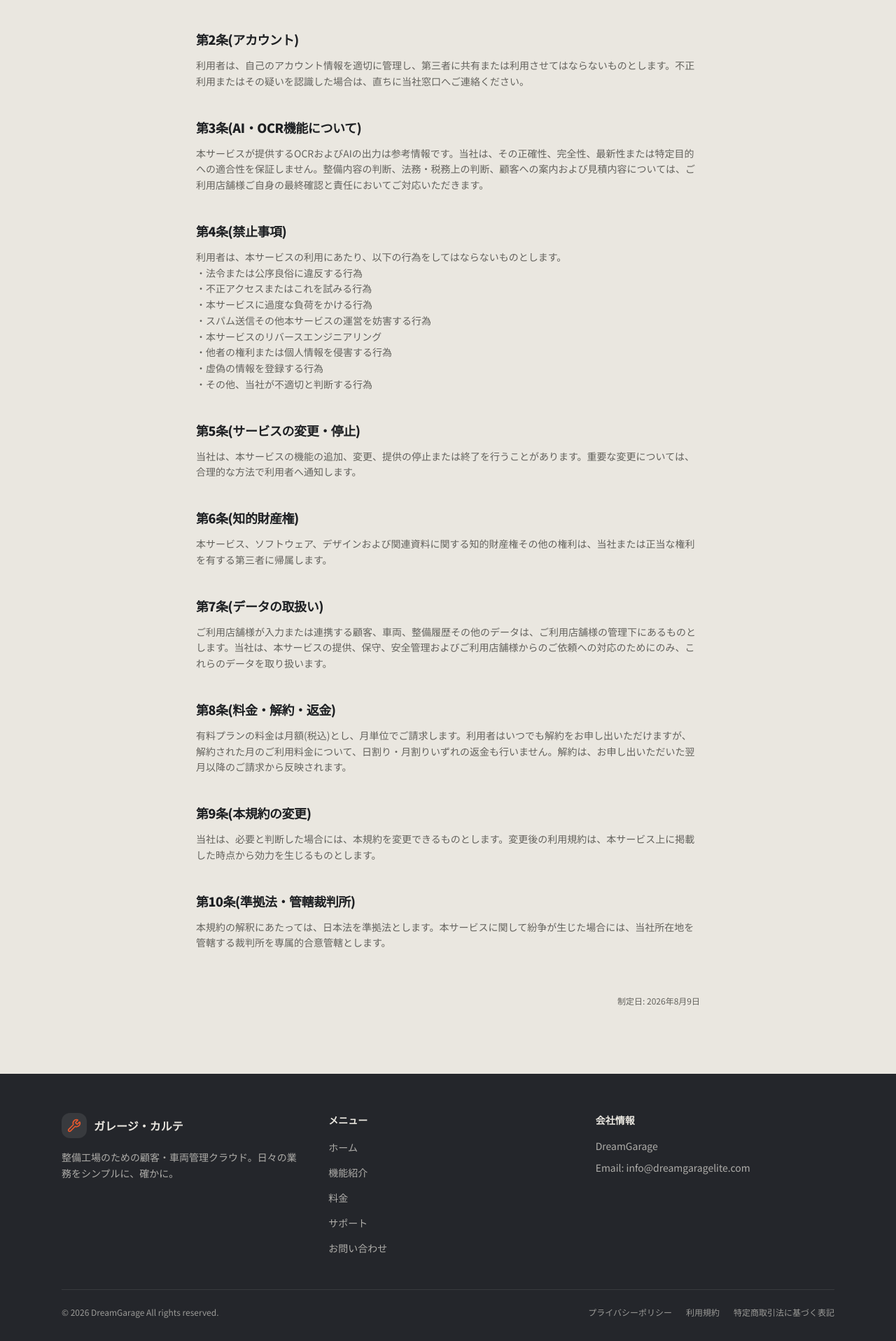
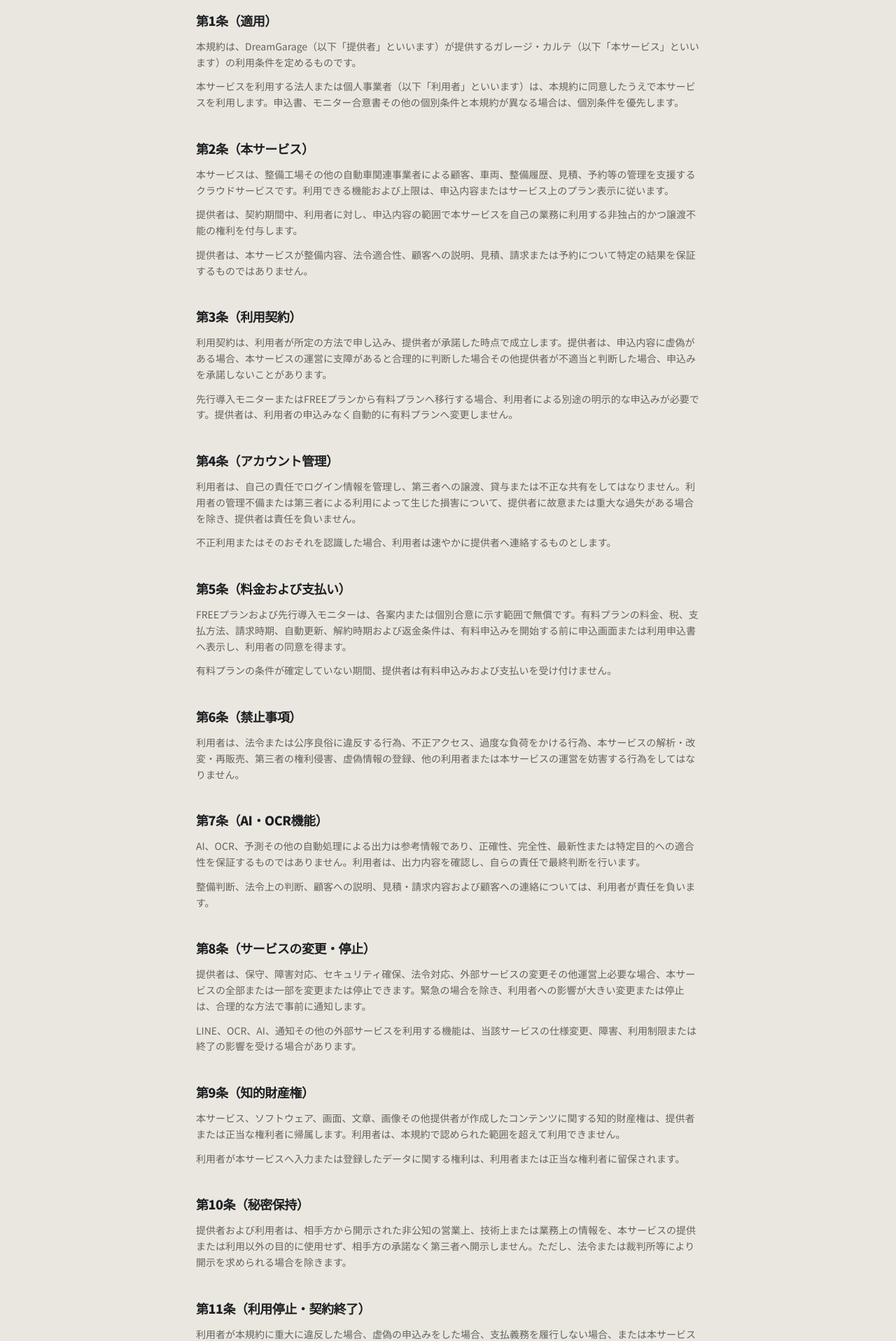
Before and after one commit to KeAzz0701/DreamGarageLite, a Next.js app in the folder marketing/: page /terms in a window 1280 px wide. Shown: the part 568-2485 px from the top of the page at 70% size. Built offline with nearby package versions, Linux system fonts and the light colour scheme.

Commit message:
fix: align public terms with current service scope

```diff
--- a/marketing/app/terms/page.tsx
+++ b/marketing/app/terms/page.tsx
@@ -1,52 +1,120 @@
 import type { Metadata } from 'next'
+import Link from 'next/link'
 import { PageHero } from '@/components/page-hero'
 import { siteConfig } from '@/lib/site'
 
 export const metadata: Metadata = {
   title: '利用規約',
-  description: `${siteConfig.productName}のご利用にあたっての規約`,
+  description: `${siteConfig.productName}の利用条件を定める利用規約です。`,
 }
 
 const sections = [
   {
-    title: '第1条(サービス内容)',
-    body: `${siteConfig.productName}(以下「本サービス」といいます)は、整備事業者向けに顧客管理、車両管理、整備履歴、見積、予約管理、LINE連携、OCRおよびAI機能等を提供するクラウドサービスです。`,
+    title: '第1条（適用）',
+    paragraphs: [
+      `本規約は、${siteConfig.companyName}（以下「提供者」といいます）が提供する${siteConfig.productName}（以下「本サービス」といいます）の利用条件を定めるものです。`,
+      '本サービスを利用する法人または個人事業者（以下「利用者」といいます）は、本規約に同意したうえで本サービスを利用します。申込書、モニター合意書その他の個別条件と本規約が異なる場合は、個別条件を優先します。',
+    ],
   },
   {
-    title: '第2条(アカウント)',
-    body: '利用者は、自己のアカウント情報を適切に管理し、第三者に共有または利用させてはならないものとします。不正利用またはその疑いを認識した場合は、直ちに当社窓口へご連絡ください。',
+    title: '第2条（本サービス）',
+    paragraphs: [
+      '本サービスは、整備工場その他の自動車関連事業者による顧客、車両、整備履歴、見積、予約等の管理を支援するクラウドサービスです。利用できる機能および上限は、申込内容またはサービス上のプラン表示に従います。',
+      '提供者は、契約期間中、利用者に対し、申込内容の範囲で本サービスを自己の業務に利用する非独占的かつ譲渡不能の権利を付与します。',
+      '提供者は、本サービスが整備内容、法令適合性、顧客への説明、見積、請求または予約について特定の結果を保証するものではありません。',
+    ],
   },
   {
-    title: '第3条(AI・OCR機能について)',
-    body: '本サービスが提供するOCRおよびAIの出力は参考情報です。当社は、その正確性、完全性、最新性または特定目的への適合性を保証しません。整備内容の判断、法務・税務上の判断、顧客への案内および見積内容については、ご利用店舗様ご自身の最終確認と責任においてご対応いただきます。',
+    title: '第3条（利用契約）',
+    paragraphs: [
+      '利用契約は、利用者が所定の方法で申し込み、提供者が承諾した時点で成立します。提供者は、申込内容に虚偽がある場合、本サービスの運営に支障があると合理的に判断した場合その他提供者が不適当と判断した場合、申込みを承諾しないことがあります。',
+      '先行導入モニターまたはFREEプランから有料プランへ移行する場合、利用者による別途の明示的な申込みが必要です。提供者は、利用者の申込みなく自動的に有料プランへ変更しません。',
+    ],
   },
   {
-    title: '第4条(禁止事項)',
-    body: '利用者は、本サービスの利用にあたり、以下の行為をしてはならないものとします。\n・法令または公序良俗に違反する行為\n・不正アクセスまたはこれを試みる行為\n・本サービスに過度な負荷をかける行為\n・スパム送信その他本サービスの運営を妨害する行為\n・本サービスのリバースエンジニアリング\n・他者の権利または個人情報を侵害する行為\n・虚偽の情報を登録する行為\n・その他、当社が不適切と判断する行為',
+    title: '第4条（アカウント管理）',
+    paragraphs: [
+      '利用者は、自己の責任でログイン情報を管理し、第三者への譲渡、貸与または不正な共有をしてはなりません。利用者の管理不備または第三者による利用によって生じた損害について、提供者に故意または重大な過失がある場合を除き、提供者は責任を負いません。',
+      '不正利用またはそのおそれを認識した場合、利用者は速やかに提供者へ連絡するものとします。',
+    ],
   },
   {
-    title: '第5条(サービスの変更・停止)',
-    body: '当社は、本サービスの機能の追加、変更、提供の停止または終了を行うことがあります。重要な変更については、合理的な方法で利用者へ通知します。',
+    title: '第5条（料金および支払い）',
+    paragraphs: [
+      'FREEプランおよび先行導入モニターは、各案内または個別合意に示す範囲で無償です。有料プランの料金、税、支払方法、請求時期、自動更新、解約時期および返金条件は、有料申込みを開始する前に申込画面または利用申込書へ表示し、利用者の同意を得ます。',
+      '有料プランの条件が確定していない期間、提供者は有料申込みおよび支払いを受け付けません。',
+    ],
   },
   {
-    title: '第6条(知的財産権)',
-    body: '本サービス、ソフトウェア、デザインおよび関連資料に関する知的財産権その他の権利は、当社または正当な権利を有する第三者に帰属します。',
+    title: '第6条（禁止事項）',
+    paragraphs: [
+      '利用者は、法令または公序良俗に違反する行為、不正アクセス、過度な負荷をかける行為、本サービスの解析・改変・再販売、第三者の権利侵害、虚偽情報の登録、他の利用者または本サービスの運営を妨害する行為をしてはなりません。',
+    ],
   },
   {
-    title: '第7条(データの取扱い)',
-    body: 'ご利用店舗様が入力または連携する顧客、車両、整備履歴その他のデータは、ご利用店舗様の管理下にあるものとします。当社は、本サービスの提供、保守、安全管理およびご利用店舗様からのご依頼への対応のためにのみ、これらのデータを取り扱います。',
+    title: '第7条（AI・OCR機能）',
+    paragraphs: [
+      'AI、OCR、予測その他の自動処理による出力は参考情報であり、正確性、完全性、最新性または特定目的への適合性を保証するものではありません。利用者は、出力内容を確認し、自らの責任で最終判断を行います。',
+      '整備判断、法令上の判断、顧客への説明、見積・請求内容および顧客への連絡については、利用者が責任を負います。',
+    ],
   },
   {
-    title: '第8条(料金・解約・返金)',
-    body: '有料プランの料金は月額(税込)とし、月単位でご請求します。利用者はいつでも解約をお申し出いただけますが、解約された月のご利用料金について、日割り・月割りいずれの返金も行いません。解約は、お申し出いただいた翌月以降のご請求から反映されます。',
+    title: '第8条（サービスの変更・停止）',
+    paragraphs: [
+      '提供者は、保守、障害対応、セキュリティ確保、法令対応、外部サービスの変更その他運営上必要な場合、本サービスの全部または一部を変更または停止できます。緊急の場合を除き、利用者への影響が大きい変更または停止は、合理的な方法で事前に通知します。',
+      'LINE、OCR、AI、通知その他の外部サービスを利用する機能は、当該サービスの仕様変更、障害、利用制限または終了の影響を受ける場合があります。',
+    ],
   },
   {
-    title: '第9条(本規約の変更)',
-    body: '当社は、必要と判断した場合には、本規約を変更できるものとします。変更後の利用規約は、本サービス上に掲載した時点から効力を生じるものとします。',
+    title: '第9条（知的財産権）',
+    paragraphs: [
+      '本サービス、ソフトウェア、画面、文章、画像その他提供者が作成したコンテンツに関する知的財産権は、提供者または正当な権利者に帰属します。利用者は、本規約で認められた範囲を超えて利用できません。',
+      '利用者が本サービスへ入力または登録したデータに関する権利は、利用者または正当な権利者に留保されます。',
+    ],
   },
   {
-    title: '第10条(準拠法・管轄裁判所)',
-    body: '本規約の解釈にあたっては、日本法を準拠法とします。本サービスに関して紛争が生じた場合には、当社所在地を管轄する裁判所を専属的合意管轄とします。',
+    title: '第10条（秘密保持）',
+    paragraphs: [
+      '提供者および利用者は、相手方から開示された非公知の営業上、技術上または業務上の情報を、本サービスの提供または利用以外の目的に使用せず、相手方の承諾なく第三者へ開示しません。ただし、法令または裁判所等により開示を求められる場合を除きます。',
+    ],
+  },
+  {
+    title: '第11条（利用停止・契約終了）',
+    paragraphs: [
+      '利用者が本規約に重大に違反した場合、虚偽の申込みをした場合、支払義務を履行しない場合、または本サービスの運営に重大な支障を与えた場合、提供者は相当期間を定めて是正を求めたうえで利用を停止し、または契約を終了できます。ただし、緊急性が高い場合は直ちに停止できます。',
+      '契約終了後の利用可能期間およびデータの取扱いは、申込時に提示する個別条件およびプライバシーポリシーに従います。',
+    ],
+  },
+  {
+    title: '第12条（保証の否認および責任）',
+    paragraphs: [
+      '提供者は、本サービスに中断またはエラーがないこと、すべての端末または外部サービスで利用できること、利用者の売上向上その他特定の成果が得られることを保証しません。',
+      '提供者の責任は、提供者の故意または重大な過失による場合を除き、利用者に現実に生じた通常かつ直接の損害に限られます。有料プランにおける賠償上限は、有料申込条件で確定し表示します。法令上制限できない責任には、この制限を適用しません。',
+    ],
+  },
+  {
+    title: '第13条（反社会的勢力の排除）',
+    paragraphs: [
+      '提供者および利用者は、自らならびにその役員および実質的支配者が反社会的勢力に該当せず、反社会的勢力を利用しないことを表明します。この表明に反することが判明した場合、相手方は催告なく利用契約を終了できます。',
+    ],
+  },
+  {
+    title: '第14条（規約の変更）',
+    paragraphs: [
+      '提供者は、法令の変更、本サービス内容の変更その他合理的な必要がある場合、本規約を変更できます。利用者に重大な不利益を与える変更は、効力発生日と変更内容を合理的な予告期間を設けて通知します。変更後の規約は、掲載した効力発生日から適用します。',
+    ],
+  },
+  {
+    title: '第15条（連絡・問い合わせ）',
+    paragraphs: [
+      '本サービスに関する連絡または問い合わせは、お問い合わせフォームから受け付けます。提供者から利用者への通知は、本サービス上の表示、登録メールアドレスへの送信その他合理的な方法で行います。',
+    ],
+  },
+  {
+    title: '第16条（協議・準拠法・合意管轄）',
+    paragraphs: [
+      '本規約に定めのない事項または解釈上の疑義については、提供者と利用者が誠実に協議します。本規約は日本法に準拠し、本サービスに関する紛争については、利用申込書または個別契約で定める日本国内の裁判所を第一審の専属的合意管轄裁判所とします。',
+    ],
   },
 ]
 
@@ -56,23 +124,38 @@ export default function TermsPage() {
       <PageHero
         eyebrow="TERMS"
         title="利用規約"
-        description={`${siteConfig.productName}のご利用にあたっての規約です。あらかじめご了承のうえご利用ください。`}
+        description={`${siteConfig.productName}をご利用いただく際の条件です。`}
       />
 
       <section className="bg-background py-16 md:py-24">
         <div className="mx-auto max-w-3xl px-4 md:px-6">
-          <div className="flex flex-col gap-10">
-            {sections.map((s) => (
-              <div key={s.title}>
-                <h2 className="text-lg font-black tracking-tight">{s.title}</h2>
-                <p className="mt-3 whitespace-pre-line text-sm leading-relaxed text-muted-foreground">
-                  {s.body}
-                </p>
-              </div>
+          <div className="rounded-xl border border-border bg-muted/40 p-5 text-sm leading-relaxed text-muted-foreground">
+            本規約は先行導入モニターおよびFREEプランに対応した公開前版です。有料プランは、料金・支払・解約条件を確定して申込画面へ表示するまで受け付けません。
+          </div>
+
+          <div className="mt-10 flex flex-col gap-10">
+            {sections.map((section) => (
+              <section key={section.title}>
+                <h2 className="text-lg font-black tracking-tight">{section.title}</h2>
+                <div className="mt-3 space-y-3 text-sm leading-relaxed text-muted-foreground">
+                  {section.paragraphs.map((paragraph) => (
+                    <p key={paragraph}>{paragraph}</p>
+                  ))}
+                </div>
+              </section>
             ))}
           </div>
 
-          <p className="mt-16 text-right text-xs text-muted-foreground">制定日: 2026年8月9日</p>
+          <div className="mt-14 border-t border-border pt-6 text-sm text-muted-foreground">
+            <p>
+              個人情報の取扱いは
+              <Link href="/privacy" className="font-medium text-foreground underline underline-offset-4">
+                プライバシーポリシー
+              </Link>
+              をご確認ください。
+            </p>
+            <p className="mt-6 text-right text-xs">制定日：2026年8月10日</p>
+          </div>
         </div>
       </section>
     </main>
```
